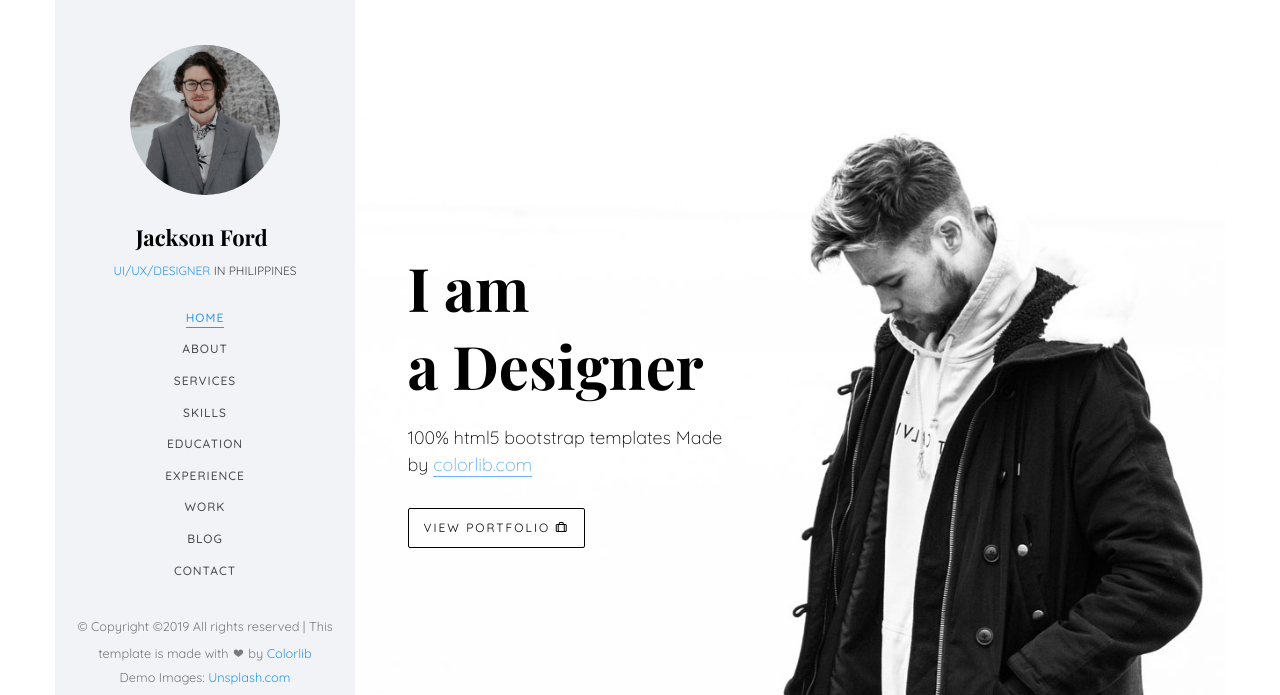
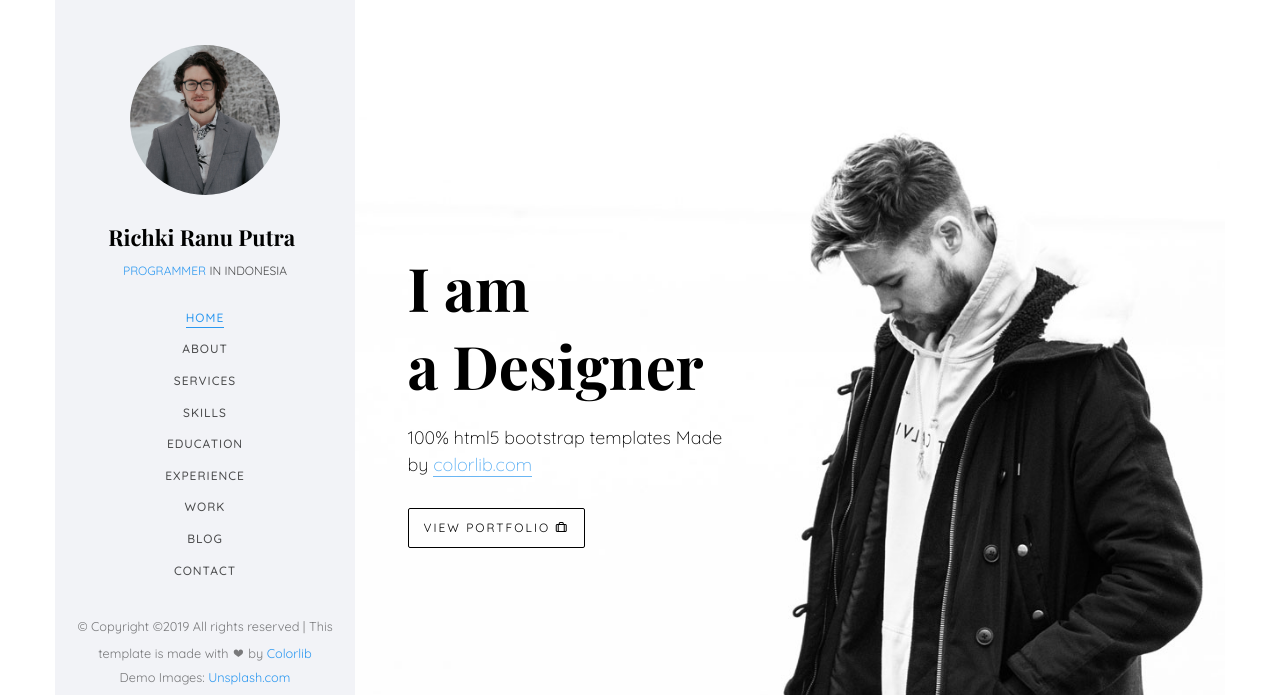
Before and after one commit to richkiputra/richkiputra.github.io, a plain HTML site: page index.html in a window 1280 px wide. Shown: the top 695 px of the page. Drawn offline with nearby package versions, Linux system fonts and the light colour scheme; files whose address does not match are found by name; a web font is replaced by a local one.

Commit message:
initial commit

```diff
--- a/index.html
+++ b/index.html
@@ -57,8 +57,8 @@
 		<aside id="colorlib-aside" role="complementary" class="border js-fullheight">
 			<div class="text-center">
 				<div class="author-img" style="background-image: url(images/about.jpg);"></div>
-				<h1 id="colorlib-logo"><a href="index.html">Jackson Ford</a></h1>
-				<span class="position"><a href="#">UI/UX/Designer</a> in Philippines</span>
+				<h1 id="colorlib-logo"><a href="index.html">Richki Ranu Putra</a></h1>
+				<span class="position"><a href="#">Programmer</a> in Indonesia</span>
 			</div>
 			<nav id="colorlib-main-menu" role="navigation" class="navbar">
 				<div id="navbar" class="collapse">
```
